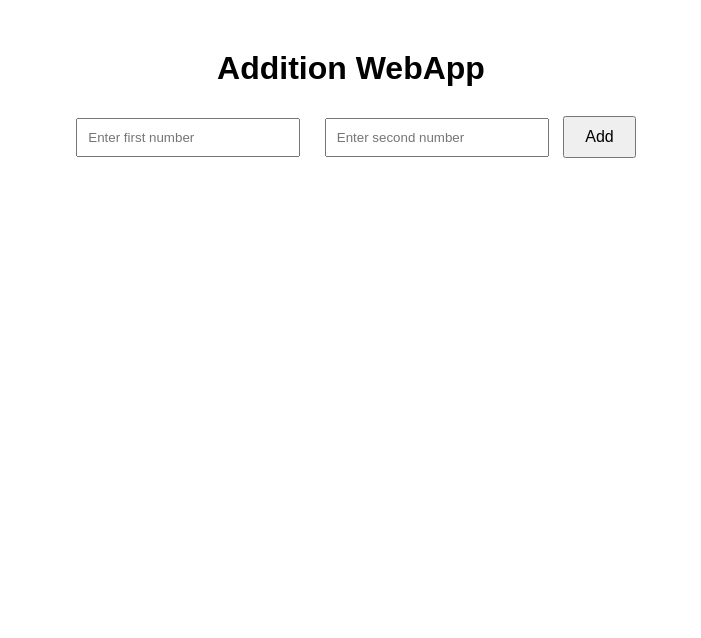
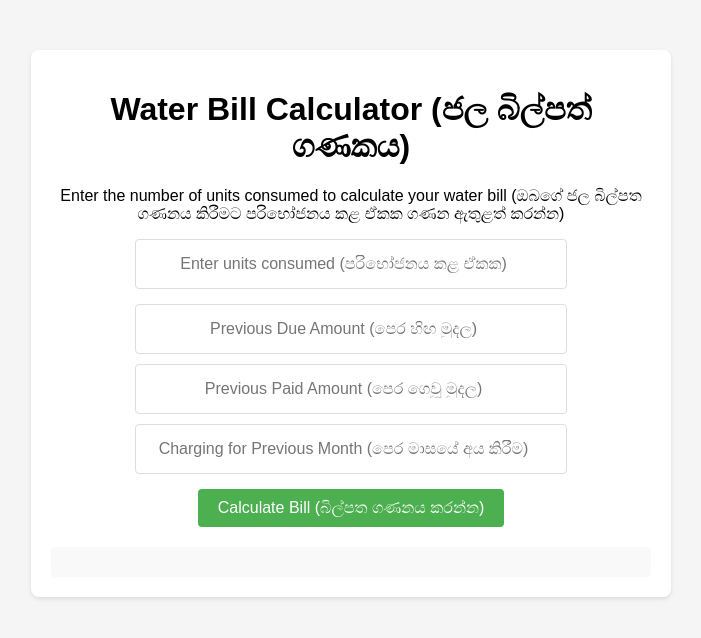
Before and after one commit to kavinstyx/calculator, a website: page index.html in a window 1280 px wide. Shown: the whole page, without its empty margins (289-990 px from the left). Drawn offline with Linux system fonts and the light colour scheme.

Commit message:
Update index.html

```diff
--- a/index.html
+++ b/index.html
@@ -3,50 +3,128 @@
 <head>
   <meta charset="UTF-8">
   <meta name="viewport" content="width=device-width, initial-scale=1.0">
-  <title>Addition WebApp</title>
+  <title>Water Bill Calculator</title>
   <style>
     body {
       font-family: Arial, sans-serif;
       margin: 50px;
       text-align: center;
+      background-color: #f5f5f5;
+    }
+    .container {
+      max-width: 600px;
+      margin: 0 auto;
+      padding: 20px;
+      background-color: white;
+      border-radius: 8px;
+      box-shadow: 0 2px 4px rgba(0, 0, 0, 0.1);
     }
     input {
-      padding: 10px;
-      margin: 10px;
-      width: 200px;
+      padding: 15px;
+      margin: 15px;
+      width: 400px;
+      border: 1px solid #ddd;
+      border-radius: 4px;
+      font-size: 16px;
+      text-align: center;
     }
     button {
       padding: 10px 20px;
       font-size: 16px;
+      background-color: #4CAF50;
+      color: white;
+      border: none;
+      border-radius: 4px;
+      cursor: pointer;
+    }
+    button:hover {
+      background-color: #45a049;
+    }
+    .input-group {
+      display: flex;
+      flex-direction: column;
+      gap: 10px;
+      margin: 15px 0;
+    }
+    .input-group input {
+      margin: 0;
     }
     #result {
       margin-top: 20px;
-      font-size: 20px;
-      color: green;
+      padding: 15px;
+      border-radius: 4px;
+      background-color: #f9f9f9;
+    }
+    .result-item {
+      margin: 10px 0;
+      font-size: 16px;
+    }
+    .total-cost {
+      font-size: 24px;
+      color: #4CAF50;
+      font-weight: bold;
     }
   </style>
 </head>
 <body>
-  <h1>Addition WebApp</h1>
-  <input type="number" id="num1" placeholder="Enter first number">
-  <input type="number" id="num2" placeholder="Enter second number">
-  <button onclick="addNumbers()">Add</button>
+  <div class="container">
+    <h1>Water Bill Calculator (ජල බිල්පත් ගණකය)</h1>
+    <p>Enter the number of units consumed to calculate your water bill (ඔබගේ ජල බිල්පත ගණනය කිරීමට පරිභෝජනය කළ ඒකක ගණන ඇතුළත් කරන්න)</p>
+    <input type="number" id="units" placeholder="Enter units consumed (පරිභෝජනය කළ ඒකක)" min="0" step="0.01" style="margin: 0 auto; display: block;">
+
+    <div class="input-group" style="align-items: center;">
+      <input type="number" id="previousDue" placeholder="Previous Due Amount (පෙර හිඟ මුදල)" step="0.01" style="margin: 0 auto; display: block;">
+      <input type="number" id="previousPaid" placeholder="Previous Paid Amount (පෙර ගෙවූ මුදල)" step="0.01" style="margin: 0 auto; display: block;">
+      <input type="number" id="previousCharge" placeholder="Charging for Previous Month (පෙර මාසයේ අය කිරීම)" step="0.01" style="margin: 0 auto; display: block;">
+    </div>
+
+    <button onclick="calculateBill()">Calculate Bill (බිල්පත ගණනය කරන්න)</button>
     <div id="result"></div>
+  </div>
 
   <script>
-    async function addNumbers() {
-      const num1 = document.getElementById('num1').value;
-      const num2 = document.getElementById('num2').value;
+    async function calculateBill() {
+      const units = document.getElementById('units').value;
+      const previousDue = parseFloat(document.getElementById('previousDue').value) || 0;
+      const previousPaid = parseFloat(document.getElementById('previousPaid').value) || 0;
+      const previousCharge = parseFloat(document.getElementById('previousCharge').value) || 0;
 
+      try {
         // Send a POST request to the backend
-      const response = await fetch('/add', {
+        const response = await fetch('/calculate', {
           method: 'POST',
           headers: { 'Content-Type': 'application/json' },
-        body: JSON.stringify({ num1, num2 })
+          body: JSON.stringify({
+            units,
+            previousDue,
+            previousPaid,
+            previousCharge
+          })
         });
 
         const data = await response.json();
-      document.getElementById('result').innerText = `Result: ${data.result}`;
+
+        if (response.ok) {
+          document.getElementById('result').innerHTML = `
+            <div class="result-item">Units Consumed (පරිභෝජනය කළ ඒකක): ${data.units}</div>
+            <div class="result-item">Fixed Cost (ස්ථාවර පිරිවැය): Rs. ${data.fixedCost.toFixed(2)}</div>
+            <div class="result-item">Base Cost (මූලික පිරිවැය): Rs. ${data.baseCost.toFixed(2)}</div>
+            ${data.previousDue !== 0 ? `<div class="result-item">Previous Due (පෙර හිඟ මුදල): Rs. ${data.previousDue.toFixed(2)}</div>` : ''}
+            ${data.previousPaid !== 0 ? `<div class="result-item">Previous Paid (පෙර ගෙවූ මුදල): Rs. ${data.previousPaid.toFixed(2)}</div>` : ''}
+            ${data.previousCharge !== 0 ?
+              data.previousDue > 0 ?
+                `<div class="result-item">Added Charge - 2% of Previous Month (අමතර ගාස්තුව - පෙර මාසයේ 2%): Rs. ${data.adjustmentAmount.toFixed(2)}</div>` :
+                `<div class="result-item">Discount - 5% of Previous Month (වට්ටම - පෙර මාසයේ 5%): Rs. ${data.adjustmentAmount.toFixed(2)}</div>`
+              : ''
+            }
+            <div class="result-item total-cost">Total Bill (මුළු බිල්පත): Rs. ${data.totalCost.toFixed(2)}</div>
+          `;
+        } else {
+          document.getElementById('result').innerHTML = `<div class="result-item" style="color: red">${data.error}</div>`;
+        }
+      } catch (error) {
+        document.getElementById('result').innerHTML = '<div class="result-item" style="color: red">An error occurred. Please try again. (දෝෂයක් ඇති විය. කරුණාකර නැවත උත්සාහ කරන්න.)</div>';
+      }
     }
   </script>
 </body>
```
Lines whose indentation alone changed are shown as unchanged.
